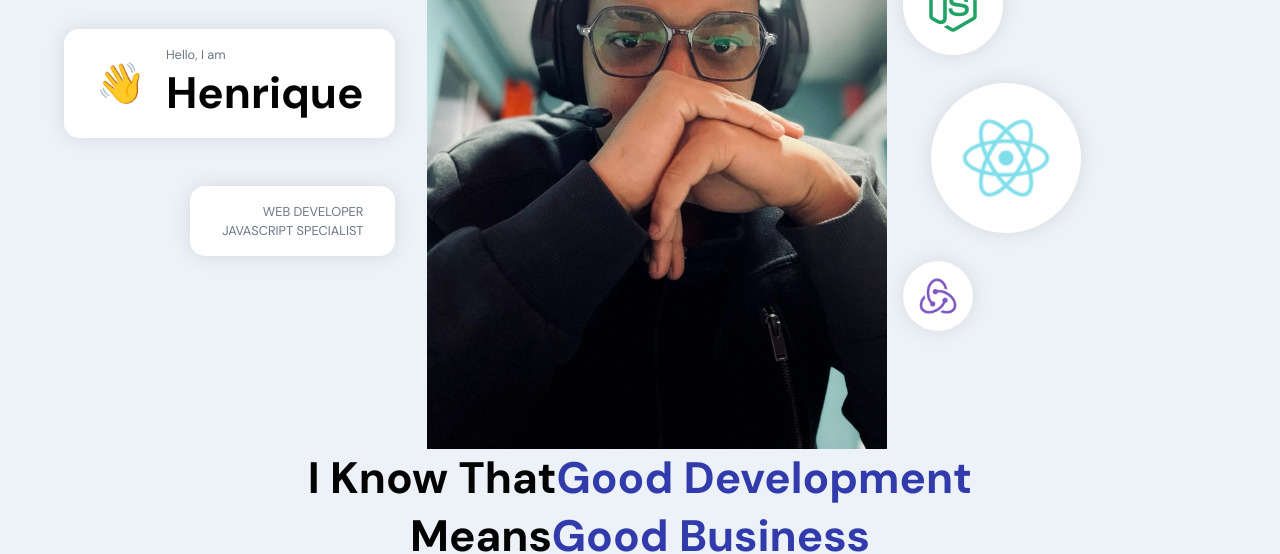
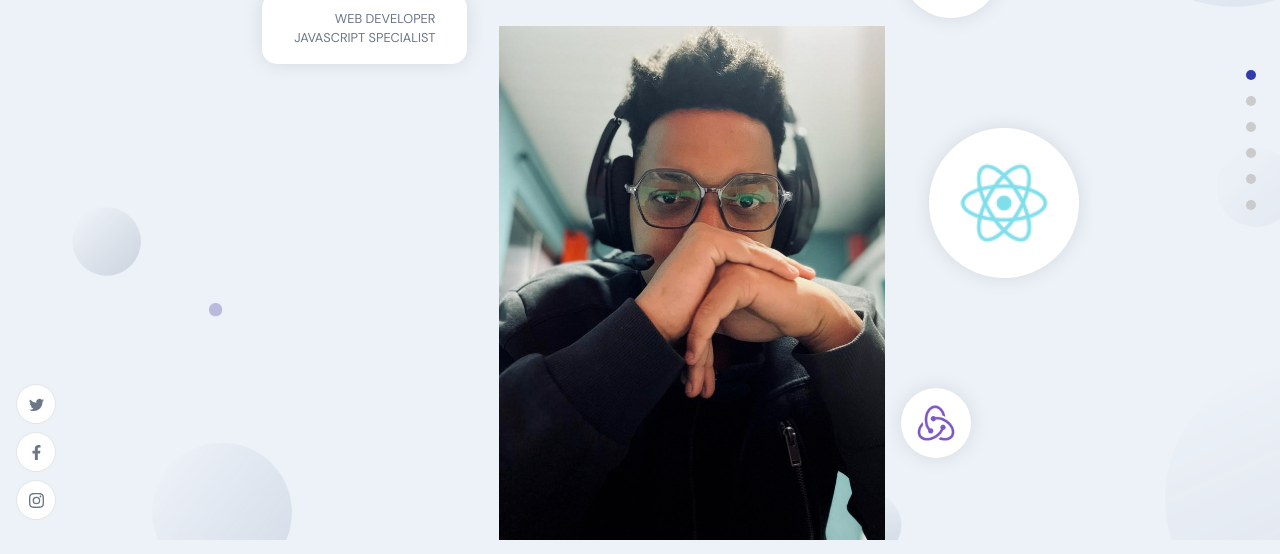
Before and after one commit to rickcunha05/Portfolio, a React (Vite) app in the folder frontend/: page / in a window 1280 px wide. Shown: the part 260-814 px from the top of the page. Built offline with nearby package versions, Linux system fonts and the light colour scheme; no server answers.

Commit message:
Re:types and created wrapper and SocialMedia

```diff
--- /dev/null
+++ b/frontend/src/components/NavigationDots.tsx
@@ -0,0 +1,16 @@
+const NavigationDots = ({ active }) => (
+  <div className="app__navigation">
+    {["home", "about", "work", "skills", "testimonial", "contact"].map(
+      (item, index) => (
+        <a
+          href={`#${item}`}
+          key={item + index}
+          className="app__navigation-dot"
+          style={active === item ? { backgroundColor: "#313BAC" } : {}}
+        />
+      )
+    )}
+  </div>
+);
+
+export default NavigationDots;
--- /dev/null
+++ b/frontend/src/components/SocialMedia.tsx
@@ -0,0 +1,17 @@
+import { BsInstagram, BsTwitter } from "react-icons/bs";
+import { FaFacebookF } from "react-icons/fa";
+export default function SocialMedia() {
+  return (
+    <div className="app__social">
+      <div>
+        <BsTwitter />
+      </div>
+      <div>
+        <FaFacebookF />
+      </div>
+      <div>
+        <BsInstagram />
+      </div>
+    </div>
+  );
+}
--- a/frontend/src/components/index.tsx
+++ b/frontend/src/components/index.tsx
@@ -1 +1,3 @@
-export {default as NavBar} from './NavBar/NavBar'
+export { default as NavBar } from "./NavBar/NavBar";
+export { default as NavigationDots } from "./NavigationDots";
+export { default as SocialMedia } from "./SocialMedia";
--- a/frontend/src/container/About/About.tsx
+++ b/frontend/src/container/About/About.tsx
@@ -4,8 +4,9 @@
 
 import "./About.scss";
 import { urlFor, client } from "../../services/client";
+import { AppWrap } from "../../wrapper";
 
-export default function About() {
+function About() {
   const [abouts, setAbouts] = useState<About[]>([]);
 
   useEffect(() => {
@@ -47,3 +48,5 @@
     </>
   );
 }
+
+export default AppWrap(About, "about");
--- a/frontend/src/container/Header/Header.tsx
+++ b/frontend/src/container/Header/Header.tsx
@@ -2,6 +2,7 @@
 
 import "./Header.scss";
 import { images } from "../../constants";
+import { AppWrap } from "../../wrapper";
 
 const scaleVariants = {
   whileInView: {
@@ -14,7 +15,7 @@
   },
 };
 
-export default function Header() {
+function Header() {
   return (
     <div className="app__header app__flex">
       <motion.div
@@ -67,3 +68,5 @@
     </div>
   );
 }
+
+export default AppWrap(Header, "home");
--- /dev/null
+++ b/frontend/src/wrapper/AppWrap.tsx
@@ -0,0 +1,28 @@
+import React from "react";
+import { NavigationDots, SocialMedia } from "../components";
+
+type ComponentType = React.ComponentType<any>;
+
+const AppWrap = (
+  Component?: ComponentType,
+  idName?: string,
+  classNames?: string
+) =>
+  function HOC() {
+    return (
+      <div id={idName} className={`app__container ${classNames}`}>
+        <SocialMedia />
+        <div className="app__wrapper app__flex">
+          {Component && <Component />}
+
+          <div className="copyright">
+            <p className="p-text">@2020 MICHAEL</p>
+            <p className="p-text">All rights reserved</p>
+          </div>
+        </div>
+        <NavigationDots active={idName} />
+      </div>
+    );
+  };
+
+export default AppWrap;
--- /dev/null
+++ b/frontend/src/wrapper/index.tsx
@@ -0,0 +1 @@
+export { default as AppWrap } from "./AppWrap";
```
Also changed, not shown: frontend/src/container/Testimonial/Testimonial.tsx (+2 -5 lines).
